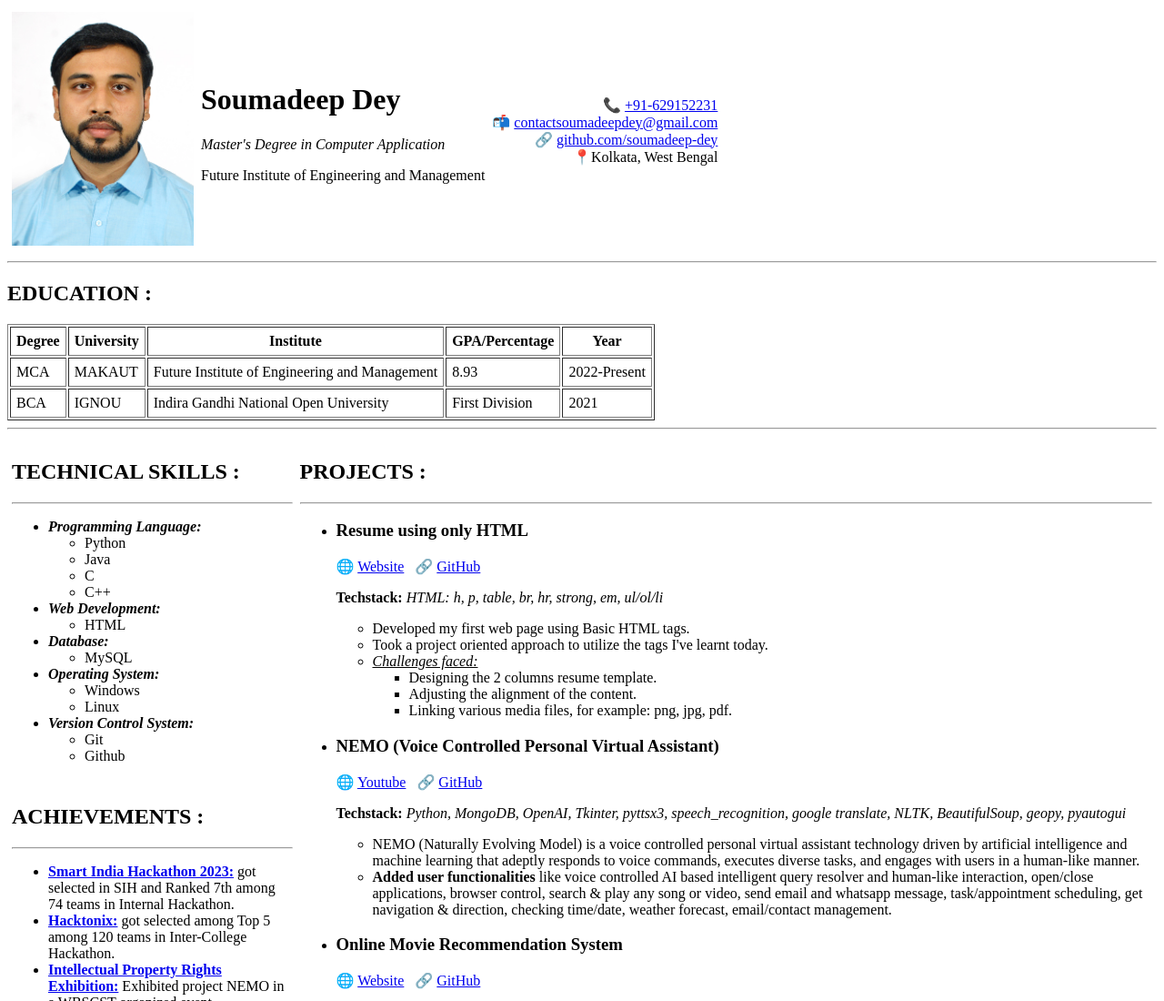
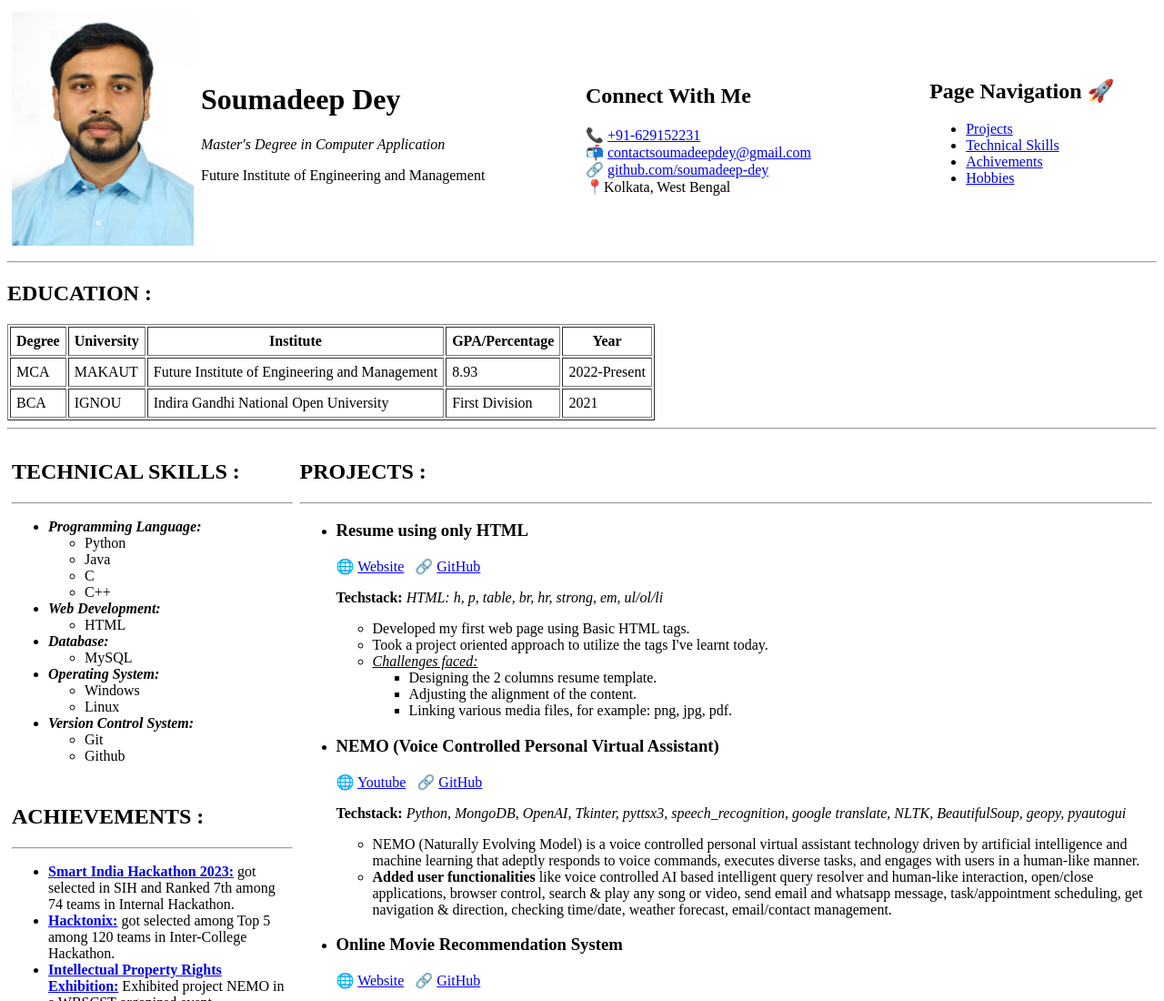
Before and after one commit to soumadeep-dey/Resume-using-HTML, a plain HTML site: page index.html in a window 1280 px wide. Shown: the top 1100 px of the page at 91% size. Drawn offline with Linux system fonts and the light colour scheme.

Commit message:
added page navigation

```diff
--- a/index.html
+++ b/index.html
@@ -8,21 +8,32 @@
 </head>
 
 <body>
-    <table id="header" cellpadding="3">
+    <table id="header" cellpadding="3" style="width: 100%;" >
         <tr>
-            <td>
-                <img src="./assets/img/CV dp.jpg" alt="CV image" width="200" />
+            <td style="width: 10%;">
+                <img src="./assets/img/CV dp_compressed extreme.jpg" alt="CV image" width="200" />
             </td>
             <td>
                 <h1>Soumadeep Dey</h1>
                 <p><em>Master's Degree in Computer Application</em></p>
                 <p>Future Institute of Engineering and Management</p>
             </td>
-            <td align="right">
+            <td style="width: 30%;">
+                <h2>Connect With Me </h2>
                 📞 <a href="tel:+91629151">+91-629152231</a> <br />
                 📬 <a href="mailto:contactsoumadeepdey@gmail.com">contactsoumadeepdey@gmail.com</a> <br />
                 🔗 <a href="https://github.com/soumadeep-dey" target="_blank">github.com/soumadeep-dey</a> <br />
                 📍<span>Kolkata, West Bengal</span>
+            </td>
+            <td style="width: 20%;">
+                <h2>Page Navigation 🚀</h2>
+                <ul>
+                    <li><a href="#project">Projects</a></li>
+                    <li><a href="#tech">Technical Skills</a></li>
+                    <li><a href="#achive">Achivements</a></li>
+                    <li><a href="#hobbies">Hobbies</a></li>
+                    <!-- <li><a href="#lang">Languages</a></li> -->
+                </ul>
             </td>
         </tr>
     </table>
@@ -193,14 +204,17 @@
                 <hr />
                 <ul>
                     <li>
-                        <a href="./assets/pdf/SIH_Certificate.pdf"><strong>Smart India Hackathon 2023:</strong></a> got selected in SIH and Ranked 7th among 74 teams in
+                        <a href="./assets/pdf/SIH_Certificate.pdf"><strong>Smart India Hackathon 2023:</strong></a> got
+                        selected in SIH and Ranked 7th among 74 teams in
                         Internal Hackathon.
                     </li>
                     <li>
-                        <a href="./assets/pdf/Phoenix 2023 Participant Certificate.pdf"><strong>Hacktonix:</strong></a> got selected among Top 5 among 120 teams in Inter-College Hackathon.
+                        <a href="./assets/pdf/Phoenix 2023 Participant Certificate.pdf"><strong>Hacktonix:</strong></a>
+                        got selected among Top 5 among 120 teams in Inter-College Hackathon.
                     </li>
                     <li>
-                        <a href="./assets/pdf/IPR exhibition.pdf"><strong>Intellectual Property Rights Exhibition:</strong></a> Exhibited project NEMO in a WBSCST
+                        <a href="./assets/pdf/IPR exhibition.pdf"><strong>Intellectual Property Rights
+                                Exhibition:</strong></a> Exhibited project NEMO in a WBSCST
                         organized event.
                     </li>
                 </ul>
```
Also changed, not shown: assets/img/CV dp.jpg (deleted), assets/img/CV dp_compressed extreme.jpg (added).
